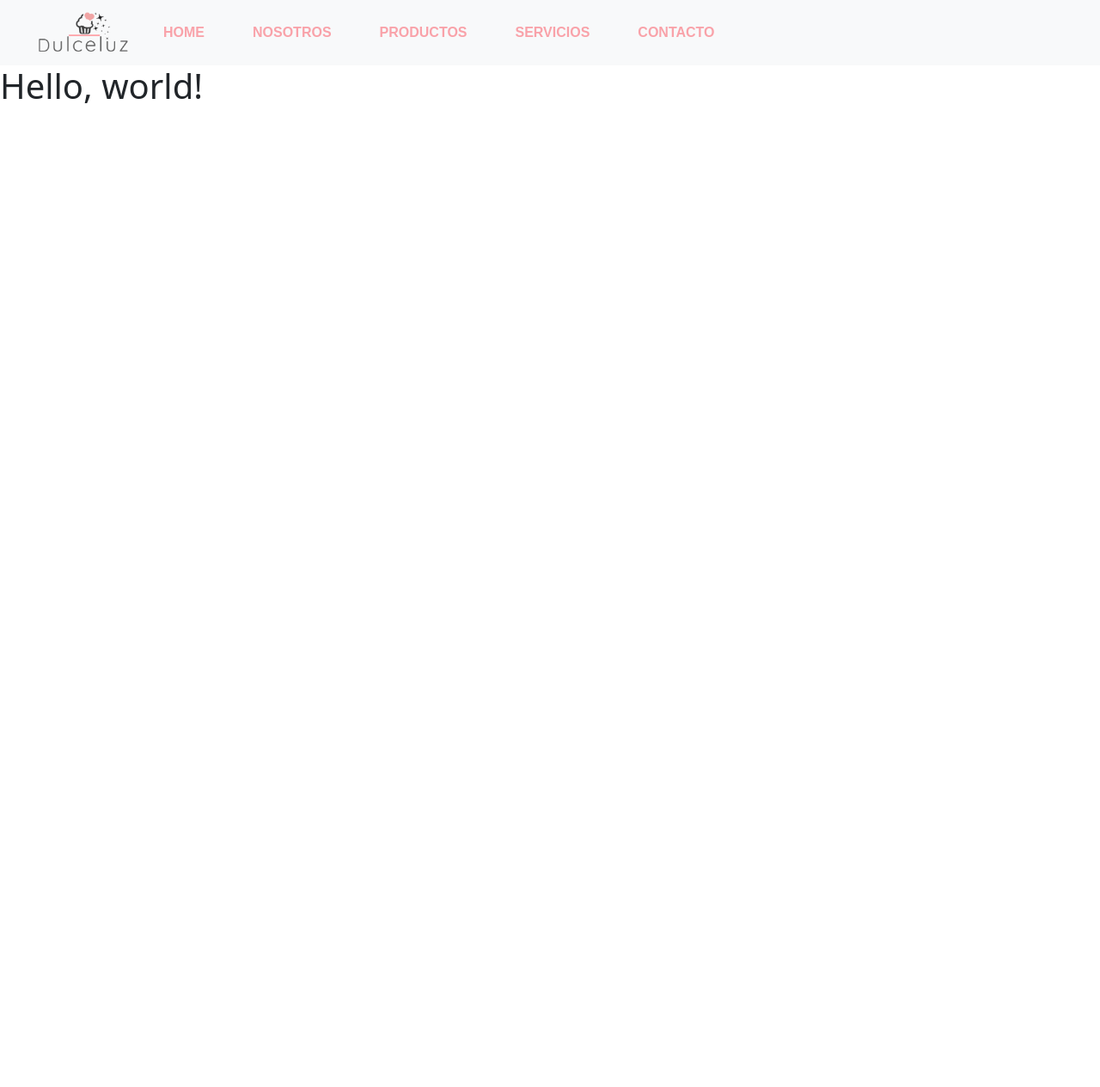
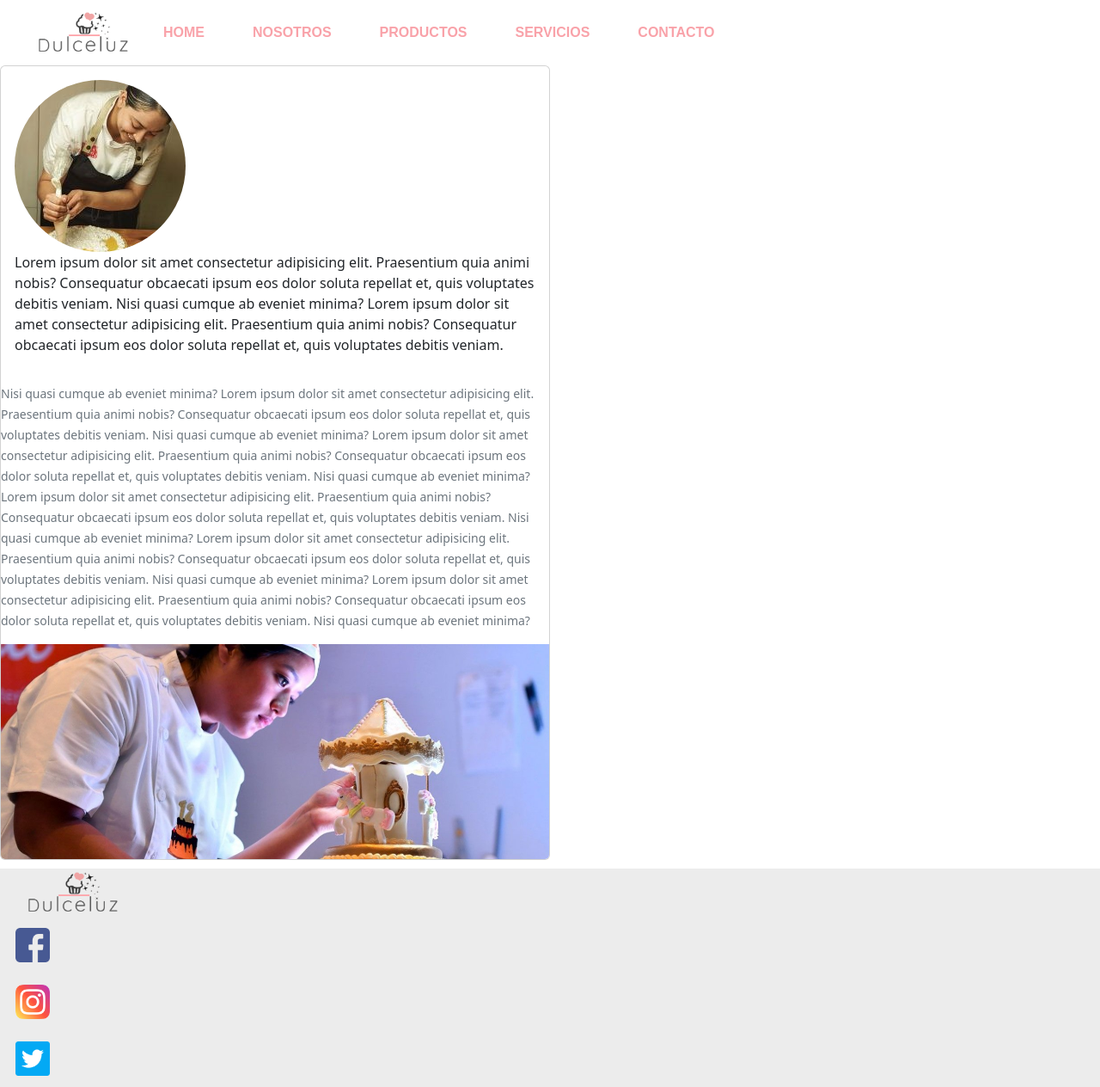
Before and after one commit to leojosem/Sass-II-SEO, a plain HTML site: page nosotros.html in a window 1280 px wide. Shown: the whole page at 86% size. Before the commit the page ends 800 px from the top, so only its background shows below. Drawn offline with nearby package versions, Linux system fonts and the light colour scheme.

Commit message:
haciendo nosotros

```diff
--- a/nosotros.html
+++ b/nosotros.html
@@ -11,14 +11,14 @@
 </head>
   <body>
     <header >
-        <nav class="navbar navbar-expand-lg sticky-top bg-light">
+        <nav class="navbar navbar-expand-lg sticky-md-top">
             <div class="container-fluid">
                 <img src="media/logo.png" class="logo">
               <button class="navbar-toggler" type="button" data-bs-toggle="collapse" data-bs-target="#navbarSupportedContent" aria-controls="navbarSupportedContent" aria-expanded="false" aria-label="Toggle navigation">
                 <span class="navbar-toggler-icon"></span>
               </button>
-              <div class="collapse navbar-collapse" id="navbarSupportedContent">
-                <ul class="navbar-nav me-auto mb-2 mb-lg-0 cabecera__lista d-flex">
+              <div class="collapse navbar-collapse d-flex  align-items-center" id="navbarSupportedContent">
+                <ul class="navbar-nav me-auto mb-2 mb-lg-0 cabecera__lista justify-content-end ">
                   <li class="nav-item cabecera__lista__item">
                     <a class="nav-link" aria-current="page" href="index.html">HOME</a>
                   </li>
@@ -40,7 +40,51 @@
             </div>
           </nav>
     </header>
-    <h1>Hello, world!</h1>
+<main>
+    <section class="">
+      <div class="card">
+        <div class="card-body">
+            <img src="media/repostera.png" class="repostera" alt="">
+            <p class="card-text1">Lorem ipsum dolor sit amet consectetur adipisicing elit. Praesentium quia animi nobis? Consequatur obcaecati ipsum eos dolor soluta repellat et, quis voluptates debitis veniam. Nisi quasi cumque ab eveniet minima? Lorem ipsum dolor sit amet consectetur adipisicing elit. Praesentium quia animi nobis? Consequatur obcaecati ipsum eos dolor soluta repellat et, quis voluptates debitis veniam.</p>
+        </div>
+          <p class="card-text2"><small class="text-muted">Nisi quasi cumque ab eveniet minima? Lorem ipsum dolor sit amet consectetur adipisicing elit. Praesentium quia animi nobis? Consequatur obcaecati ipsum eos dolor soluta repellat et, quis voluptates debitis veniam. Nisi quasi cumque ab eveniet minima? Lorem ipsum dolor sit amet consectetur adipisicing elit. Praesentium quia animi nobis? Consequatur obcaecati ipsum eos dolor soluta repellat et, quis voluptates debitis veniam. Nisi quasi cumque ab eveniet minima? Lorem ipsum dolor sit amet consectetur adipisicing elit. Praesentium quia animi nobis? Consequatur obcaecati ipsum eos dolor soluta repellat et, quis voluptates debitis veniam. Nisi quasi cumque ab eveniet minima? Lorem ipsum dolor sit amet consectetur adipisicing elit. Praesentium quia animi nobis? Consequatur obcaecati ipsum eos dolor soluta repellat et, quis voluptates debitis veniam. Nisi quasi cumque ab eveniet minima? Lorem ipsum dolor sit amet consectetur adipisicing elit. Praesentium quia animi nobis? Consequatur obcaecati ipsum eos dolor soluta repellat et, quis voluptates debitis veniam. Nisi quasi cumque ab eveniet minima?</small></p>
+
+        <img src="media/repostero.png" class="card-img-bottom" alt="...">
+      </div>
+    </section>
+<!-- Footer-->
+<nav class="">
+    <div class="container-fluid-footer">
+        <img src="media/logo.png" class="logo">
+      <button class="navbar-toggler" type="button" data-bs-toggle="collapse" data-bs-target="#navbarSupportedContent" aria-controls="navbarSupportedContent" aria-expanded="false" aria-label="Toggle navigation">
+        <span class="navbar-toggler-icon"></span>
+      </button>
+      <div class="collapse navbar-collapse d-flex  d-flex flex-row" id="navbarSupportedContent">
+        <ul class="navbar-nav me-auto mb-2 mb-lg-0 cabecera__lista  ">
+          <li class="nav-item cabecera__lista__item p-2">
+            <a href="https://www.facebook.com/"><img class="rs" src="media/facebook.png" alt=""></a>
+          </li>
+          <li class="nav-item cabecera__lista__item p-2">
+            <a href="https://www.instagram.com/"><img class="rs" src="media/instagram.png" alt=""></a>
+          </li>
+          <li class="nav-item cabecera__lista__item p-2">
+            <a href="https://www.twitter.com/"><img class="rs" src="media/twitter.png" alt=""></a>
+          </li>
+
+        </ul>
+
+      </div>
+    </div>
+  </nav>
+<!-- Footer-->
+
+
+
+
+
+</main>
+
+
     <script src="https://cdn.jsdelivr.net/npm/bootstrap@5.2.0-beta1/dist/js/bootstrap.bundle.min.js" integrity="sha384-pprn3073KE6tl6bjs2QrFaJGz5/SUsLqktiwsUTF55Jfv3qYSDhgCecCxMW52nD2" crossorigin="anonymous"></script>
   </body>
 </html>
--- a/styles.css
+++ b/styles.css
@@ -91,3 +91,24 @@
 .rs:hover{
     transform: scale(1.5);
 }
+
+.card{
+    width: 50%;
+    align-items: center;
+}
+
+.card-text{
+    text-align: justify;
+}
+
+
+.repostera{
+    border-radius: 50%;
+    width: auto;
+    height: 100%;
+    justify-content: center;
+}
+
+.card-img-bottom{
+
+}
```
